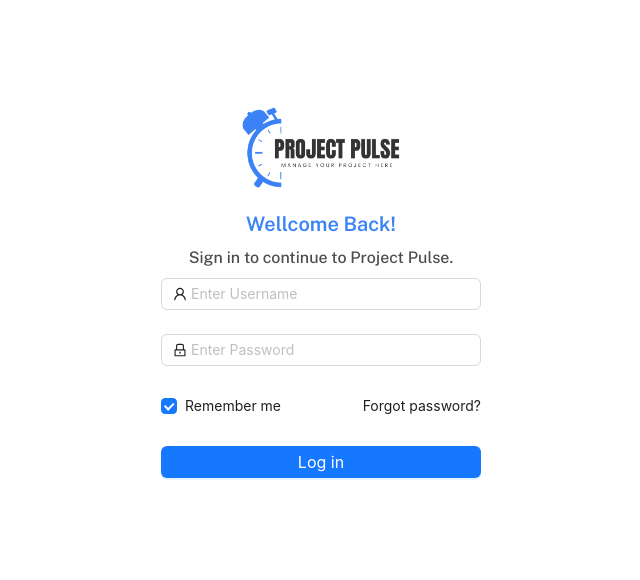
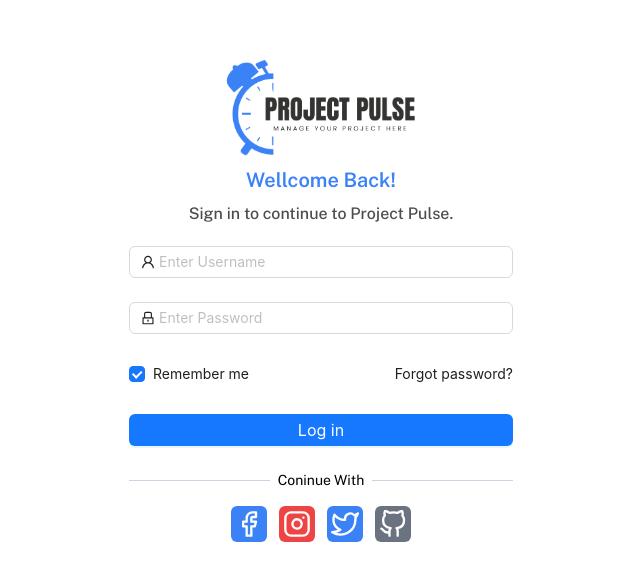
Before and after one commit to mahmudulturan/ph-skill-assesment-task, a Next.js app: page /login in a window 1280 px wide. Shown: the part 102-682 px from the top of the page, without its empty margins (319-959 px from the left). Built offline with nearby package versions, Linux system fonts and the light colour scheme.

Commit message:
add: social login components

```diff
--- a/src/app/(auth)/login/page.jsx
+++ b/src/app/(auth)/login/page.jsx
@@ -1,10 +1,12 @@
 import React from 'react';
 import LoginForm from '@/components/auth/LoginForm/LoginForm';
+import SocialLogin from '@/components/auth/SocialLogin.jsx/SocialLogin';
 const LoginPage = () => {
 
     return (
-        <div className='max-w-xs'>
+        <div className='max-w-96'>
             <LoginForm />
+            <SocialLogin />
         </div>
     );
 };
--- a/src/components/auth/LoginForm/LoginForm.jsx
+++ b/src/components/auth/LoginForm/LoginForm.jsx
@@ -11,12 +11,14 @@ const LoginForm = () => {
     };
     return (
         <div className=''>
-            <Link href={'/'}>
-                <Image className='w-1/2 mx-auto py-3' src={logo} alt='Logo of project pulse' />
-            </Link>
-            <div>
-                <h3 className='text-xl font-semibold text-primaryCol text-center my-2'>Wellcome Back!</h3>
-                <h3 className='text-base font-medium text-black/70 text-center my-2'>Sign in to continue to Project Pulse.</h3>
+            <div className='my-5'>
+                <Link href={'/'}>
+                    <Image className='w-1/2 mx-auto ' src={logo} alt='Logo of project pulse' />
+                </Link>
+                <div>
+                    <h3 className='text-xl font-semibold text-primaryCol text-center my-2'>Wellcome Back!</h3>
+                    <h3 className='text-base font-medium text-black/70 text-center my-2'>Sign in to continue to Project Pulse.</h3>
+                </div>
             </div>
             <Form
                 name="normal_login"
--- /dev/null
+++ b/src/components/auth/SocialLogin.jsx/SocialLogin.jsx
@@ -0,0 +1,22 @@
+import React from 'react';
+import { FiFacebook, FiInstagram, FiTwitter, FiGithub } from "react-icons/fi";
+
+const SocialLogin = () => {
+    return (
+        <div>
+            <div className='flex items-center justify-center gap-2'>
+                <span className='flex-1 bg-slate-300 h-[1px]'></span>
+                <span className='text-sm'>Coninue With</span>
+                <span className='flex-1 bg-slate-300 h-[1px]'></span>
+            </div>
+            <div className='flex items-center justify-center gap-3 my-4'>
+                <FiFacebook className='h-9 w-9 bg-primaryCol hover:bg-primaryCol/80 px-1 py-1 text-white rounded-md cursor-pointer' />
+                <FiInstagram className='h-9 w-9 bg-red-500 hover:bg-red-500/80 px-1 py-1 text-white rounded-md cursor-pointer' />
+                <FiTwitter className='h-9 w-9 bg-primaryCol hover:bg-primaryCol/80 px-1 py-1 text-white rounded-md cursor-pointer' />
+                <FiGithub className='h-9 w-9 bg-gray-500 hover:bg-gray-500/80 px-1 py-1 text-white rounded-md cursor-pointer' />
+            </div>
+        </div>
+    );
+};
+
+export default SocialLogin;
```
